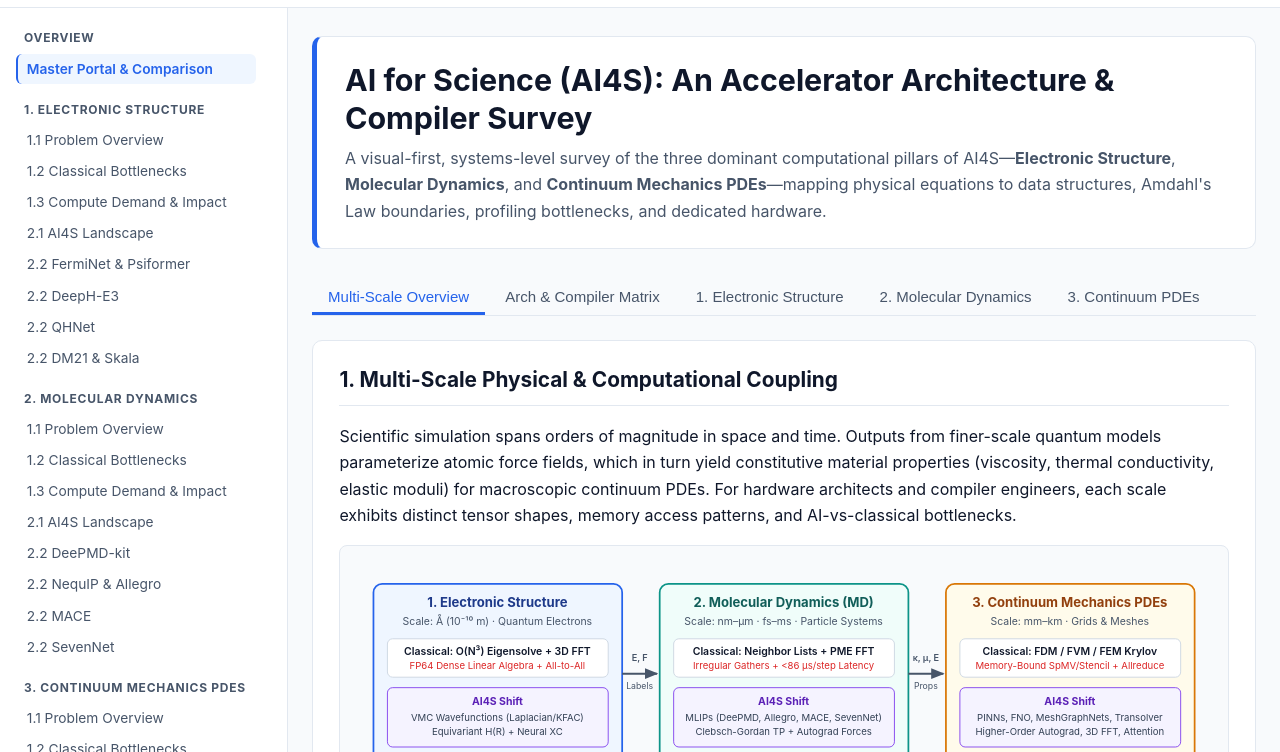
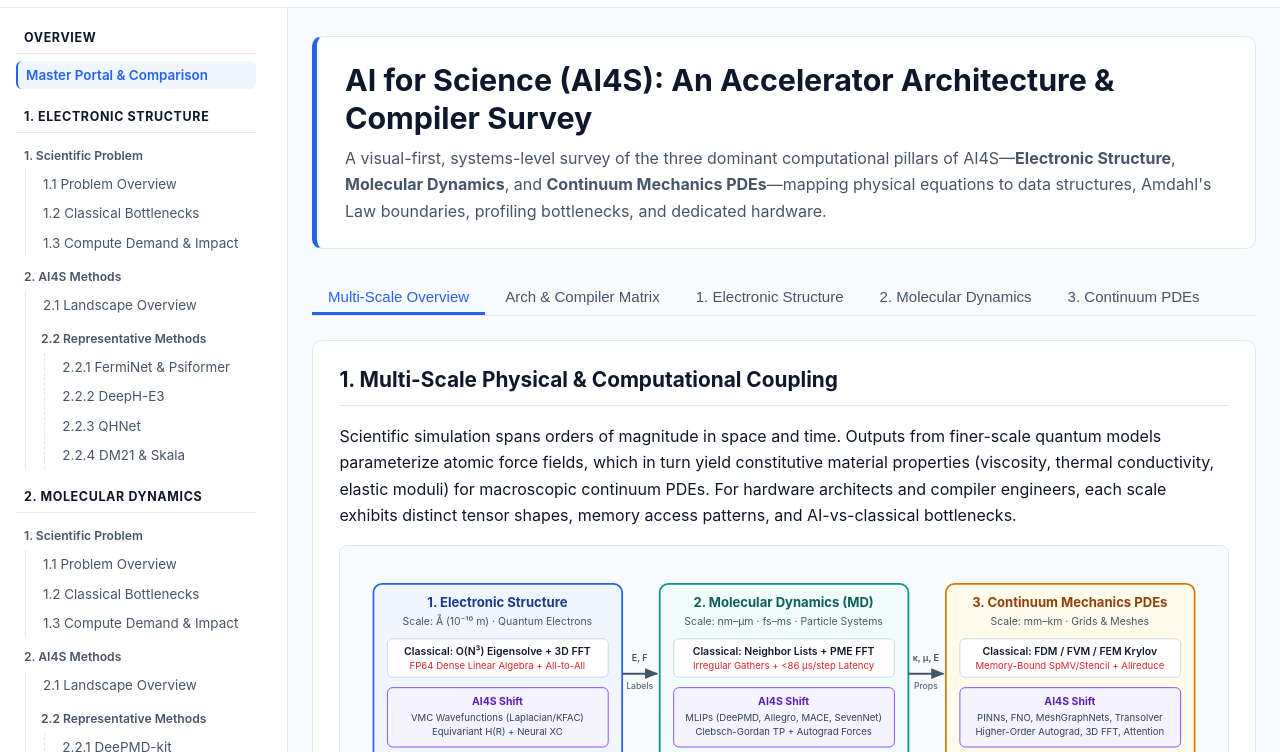
Before and after one commit to sandytruant/ai4s-survey, a plain HTML site: page index.html in a window 1280 px wide. Shown: the part 48-800 px from the top of the page. Drawn offline with nearby package versions, Linux system fonts and the light colour scheme.

Commit message:
Structure sidebar and portal tabs with 3-level hierarchy (2.2.1-2.2.4)

```diff
--- a/assets/app.js
+++ b/assets/app.js
@@ -10,43 +10,88 @@ const SURVEY_TREE = [
   {
     title: "1. Electronic Structure",
     pillar: "01_electronic_structure",
+    sections: [
+      {
+        label: "1. Scientific Problem",
         items: [
           { label: "1.1 Problem Overview", path: "01_electronic_structure/1_scientific_problem/1.1_problem_overview.html" },
           { label: "1.2 Classical Bottlenecks", path: "01_electronic_structure/1_scientific_problem/1.2_classical_methods_and_bottlenecks.html" },
           { label: "1.3 Compute Demand & Impact", path: "01_electronic_structure/1_scientific_problem/1.3_compute_demand_and_impact.html" },
-      { label: "2.1 AI4S Landscape", path: "01_electronic_structure/2_ai4s_methods/2.1_landscape_overview.html" },
-      { label: "2.2 FermiNet & Psiformer", path: "01_electronic_structure/2_ai4s_methods/2.2_representative_methods/ferminet_psiformer.html" },
-      { label: "2.2 DeepH-E3", path: "01_electronic_structure/2_ai4s_methods/2.2_representative_methods/deeph_e3.html" },
-      { label: "2.2 QHNet", path: "01_electronic_structure/2_ai4s_methods/2.2_representative_methods/qhnet.html" },
-      { label: "2.2 DM21 & Skala", path: "01_electronic_structure/2_ai4s_methods/2.2_representative_methods/dm21_skala.html" },
+        ],
+      },
+      {
+        label: "2. AI4S Methods",
+        items: [
+          { label: "2.1 Landscape Overview", path: "01_electronic_structure/2_ai4s_methods/2.1_landscape_overview.html" },
+        ],
+        subsection: {
+          label: "2.2 Representative Methods",
+          items: [
+            { label: "2.2.1 FermiNet & Psiformer", path: "01_electronic_structure/2_ai4s_methods/2.2_representative_methods/ferminet_psiformer.html" },
+            { label: "2.2.2 DeepH-E3", path: "01_electronic_structure/2_ai4s_methods/2.2_representative_methods/deeph_e3.html" },
+            { label: "2.2.3 QHNet", path: "01_electronic_structure/2_ai4s_methods/2.2_representative_methods/qhnet.html" },
+            { label: "2.2.4 DM21 & Skala", path: "01_electronic_structure/2_ai4s_methods/2.2_representative_methods/dm21_skala.html" },
+          ],
+        },
+      },
     ],
   },
   {
     title: "2. Molecular Dynamics",
     pillar: "02_molecular_dynamics",
+    sections: [
+      {
+        label: "1. Scientific Problem",
         items: [
           { label: "1.1 Problem Overview", path: "02_molecular_dynamics/1_scientific_problem/1.1_problem_overview.html" },
           { label: "1.2 Classical Bottlenecks", path: "02_molecular_dynamics/1_scientific_problem/1.2_classical_methods_and_bottlenecks.html" },
           { label: "1.3 Compute Demand & Impact", path: "02_molecular_dynamics/1_scientific_problem/1.3_compute_demand_and_impact.html" },
-      { label: "2.1 AI4S Landscape", path: "02_molecular_dynamics/2_ai4s_methods/2.1_landscape_overview.html" },
-      { label: "2.2 DeePMD-kit", path: "02_molecular_dynamics/2_ai4s_methods/2.2_representative_methods/deepmd_kit.html" },
-      { label: "2.2 NequIP & Allegro", path: "02_molecular_dynamics/2_ai4s_methods/2.2_representative_methods/nequip_allegro.html" },
-      { label: "2.2 MACE", path: "02_molecular_dynamics/2_ai4s_methods/2.2_representative_methods/mace.html" },
-      { label: "2.2 SevenNet", path: "02_molecular_dynamics/2_ai4s_methods/2.2_representative_methods/sevennet.html" },
+        ],
+      },
+      {
+        label: "2. AI4S Methods",
+        items: [
+          { label: "2.1 Landscape Overview", path: "02_molecular_dynamics/2_ai4s_methods/2.1_landscape_overview.html" },
+        ],
+        subsection: {
+          label: "2.2 Representative Methods",
+          items: [
+            { label: "2.2.1 DeePMD-kit", path: "02_molecular_dynamics/2_ai4s_methods/2.2_representative_methods/deepmd_kit.html" },
+            { label: "2.2.2 NequIP & Allegro", path: "02_molecular_dynamics/2_ai4s_methods/2.2_representative_methods/nequip_allegro.html" },
+            { label: "2.2.3 MACE", path: "02_molecular_dynamics/2_ai4s_methods/2.2_representative_methods/mace.html" },
+            { label: "2.2.4 SevenNet", path: "02_molecular_dynamics/2_ai4s_methods/2.2_representative_methods/sevennet.html" },
+          ],
+        },
+      },
     ],
   },
   {
     title: "3. Continuum Mechanics PDEs",
     pillar: "03_continuum_mechanics_pde",
+    sections: [
+      {
+        label: "1. Scientific Problem",
         items: [
           { label: "1.1 Problem Overview", path: "03_continuum_mechanics_pde/1_scientific_problem/1.1_problem_overview.html" },
           { label: "1.2 Classical Bottlenecks", path: "03_continuum_mechanics_pde/1_scientific_problem/1.2_classical_methods_and_bottlenecks.html" },
           { label: "1.3 Compute Demand & Impact", path: "03_continuum_mechanics_pde/1_scientific_problem/1.3_compute_demand_and_impact.html" },
-      { label: "2.1 AI4S Landscape", path: "03_continuum_mechanics_pde/2_ai4s_methods/2.1_landscape_overview.html" },
-      { label: "2.2 PINNs & PhysicsNeMo", path: "03_continuum_mechanics_pde/2_ai4s_methods/2.2_representative_methods/pinn_physicsnemo.html" },
-      { label: "2.2 Fourier Neural Operator", path: "03_continuum_mechanics_pde/2_ai4s_methods/2.2_representative_methods/fno_neuraloperator.html" },
-      { label: "2.2 MeshGraphNets", path: "03_continuum_mechanics_pde/2_ai4s_methods/2.2_representative_methods/meshgraphnets.html" },
-      { label: "2.2 Transolver & Poseidon", path: "03_continuum_mechanics_pde/2_ai4s_methods/2.2_representative_methods/transolver_poseidon.html" },
+        ],
+      },
+      {
+        label: "2. AI4S Methods",
+        items: [
+          { label: "2.1 Landscape Overview", path: "03_continuum_mechanics_pde/2_ai4s_methods/2.1_landscape_overview.html" },
+        ],
+        subsection: {
+          label: "2.2 Representative Methods",
+          items: [
+            { label: "2.2.1 PINNs & PhysicsNeMo", path: "03_continuum_mechanics_pde/2_ai4s_methods/2.2_representative_methods/pinn_physicsnemo.html" },
+            { label: "2.2.2 Fourier Neural Operator", path: "03_continuum_mechanics_pde/2_ai4s_methods/2.2_representative_methods/fno_neuraloperator.html" },
+            { label: "2.2.3 MeshGraphNets", path: "03_continuum_mechanics_pde/2_ai4s_methods/2.2_representative_methods/meshgraphnets.html" },
+            { label: "2.2.4 Transolver & Poseidon", path: "03_continuum_mechanics_pde/2_ai4s_methods/2.2_representative_methods/transolver_poseidon.html" },
+          ],
+        },
+      },
     ],
   },
 ];
@@ -67,6 +112,23 @@ function getCurrentRelPath(base) {
   return parts.slice(-(depth + 1)).join("/");
 }
 
+function makeNavList(items, base, currentPath, className = "") {
+  const ul = document.createElement("ul");
+  if (className) ul.className = className;
+  for (const item of items) {
+    const li = document.createElement("li");
+    const a = document.createElement("a");
+    a.href = base + item.path;
+    a.textContent = item.label;
+    if (currentPath === item.path) {
+      a.setAttribute("aria-current", "page");
+    }
+    li.appendChild(a);
+    ul.appendChild(li);
+  }
+  return ul;
+}
+
 function buildSidebarNav(base, currentPath) {
   const nav = document.createElement("nav");
   nav.className = "sidebar-nav";
@@ -77,19 +139,30 @@ function buildSidebarNav(base, currentPath) {
     h2.textContent = group.title;
     nav.appendChild(h2);
 
-    const ul = document.createElement("ul");
-    for (const item of group.items) {
-      const li = document.createElement("li");
-      const a = document.createElement("a");
-      a.href = base + item.path;
-      a.textContent = item.label;
-      if (currentPath === item.path) {
-        a.setAttribute("aria-current", "page");
+    if (group.items) {
+      nav.appendChild(makeNavList(group.items, base, currentPath));
     }
-      li.appendChild(a);
-      ul.appendChild(li);
+
+    if (group.sections) {
+      for (const sec of group.sections) {
+        const secLabel = document.createElement("div");
+        secLabel.className = "sidebar-section-label";
+        secLabel.textContent = sec.label;
+        nav.appendChild(secLabel);
+
+        const ul = makeNavList(sec.items, base, currentPath, "sidebar-sublist");
+        if (sec.subsection) {
+          const subLi = document.createElement("li");
+          const subLabel = document.createElement("div");
+          subLabel.className = "sidebar-section-label";
+          subLabel.textContent = sec.subsection.label;
+          subLi.appendChild(subLabel);
+          subLi.appendChild(makeNavList(sec.subsection.items, base, currentPath, "sidebar-sublist-l3"));
+          ul.appendChild(subLi);
         }
         nav.appendChild(ul);
+      }
+    }
   }
   return nav;
 }
--- a/assets/style.css
+++ b/assets/style.css
@@ -330,12 +330,15 @@ body {
 
 /* Sidebar Tree */
 .sidebar-nav h2 {
-  font-size: 0.75rem;
+  font-size: 0.78rem;
+  font-weight: 700;
   text-transform: uppercase;
-  letter-spacing: 0.06em;
-  color: var(--text-muted);
-  margin: 1rem 0 0.4rem;
+  letter-spacing: 0.05em;
+  color: var(--text);
+  margin: 1.15rem 0 0.45rem;
   padding-inline: 0.5rem;
+  padding-block-end: 0.25rem;
+  border-block-end: 1px solid var(--border);
 }
 
 .sidebar-nav h2:first-child {
@@ -352,11 +355,31 @@ body {
   margin-block: 0.1rem;
 }
 
+.sidebar-section-label {
+  font-size: 0.76rem;
+  font-weight: 600;
+  color: var(--text-muted);
+  padding: 0.4rem 0.5rem 0.15rem;
+  margin-block-start: 0.25rem;
+}
+
+.sidebar-sublist {
+  margin-inline-start: 0.55rem !important;
+  padding-inline-start: 0.45rem !important;
+  border-inline-start: 1px solid var(--border);
+}
+
+.sidebar-sublist-l3 {
+  margin-inline-start: 0.7rem !important;
+  padding-inline-start: 0.45rem !important;
+  border-inline-start: 1px dashed var(--border);
+}
+
 .sidebar-nav a {
   display: block;
-  padding: 0.34rem 0.55rem;
+  padding: 0.3rem 0.5rem;
   border-radius: 6px;
-  font-size: 0.86rem;
+  font-size: 0.84rem;
   color: var(--text-muted);
   text-decoration: none;
   line-height: 1.35;
@@ -373,13 +396,6 @@ body {
   color: var(--primary);
   font-weight: 600;
   border-inline-start-color: var(--primary);
-}
-
-.sidebar-group-title {
-  font-size: 0.78rem;
-  font-weight: 600;
-  color: var(--text);
-  padding: 0.45rem 0.55rem 0.15rem;
 }
 
 /* Mobile Navigation Drawer (<dialog>) */
--- a/index.html
+++ b/index.html
@@ -202,10 +202,15 @@
                 <h3>2. AI4S Methods &amp; Profiling</h3>
                 <ul>
                   <li><a href="01_electronic_structure/2_ai4s_methods/2.1_landscape_overview.html">2.1 Landscape Overview</a> — VMC, Hamiltonian prediction, Neural XC.</li>
-                  <li><a href="01_electronic_structure/2_ai4s_methods/2.2_representative_methods/ferminet_psiformer.html">2.2 FermiNet &amp; Psiformer</a> — Forward Laplacian (<code>folx</code>), KFAC, JAX/TPU.</li>
-                  <li><a href="01_electronic_structure/2_ai4s_methods/2.2_representative_methods/deeph_e3.html">2.2 DeepH-E3</a> — Equivariant $H(\mathbf{R})$, 1-shot sparse eigensolve.</li>
-                  <li><a href="01_electronic_structure/2_ai4s_methods/2.2_representative_methods/qhnet.html">2.2 QHNet</a> — 92% fewer tensor products, Amdahl shift to $HC=SCE$.</li>
-                  <li><a href="01_electronic_structure/2_ai4s_methods/2.2_representative_methods/dm21_skala.html">2.2 DM21 &amp; Skala</a> — Neural XC inside SCF, <code>GPU4PySCF</code> &amp; <code>GauXC</code>.</li>
+                  <li>
+                    <strong>2.2 Representative Methods</strong>
+                    <ul>
+                      <li><a href="01_electronic_structure/2_ai4s_methods/2.2_representative_methods/ferminet_psiformer.html">2.2.1 FermiNet &amp; Psiformer</a> — Forward Laplacian (<code>folx</code>), KFAC, JAX/TPU.</li>
+                      <li><a href="01_electronic_structure/2_ai4s_methods/2.2_representative_methods/deeph_e3.html">2.2.2 DeepH-E3</a> — Equivariant $H(\mathbf{R})$, 1-shot sparse eigensolve.</li>
+                      <li><a href="01_electronic_structure/2_ai4s_methods/2.2_representative_methods/qhnet.html">2.2.3 QHNet</a> — 92% fewer tensor products, Amdahl shift to $HC=SCE$.</li>
+                      <li><a href="01_electronic_structure/2_ai4s_methods/2.2_representative_methods/dm21_skala.html">2.2.4 DM21 &amp; Skala</a> — Neural XC inside SCF, <code>GPU4PySCF</code> &amp; <code>GauXC</code>.</li>
+                    </ul>
+                  </li>
                 </ul>
               </div>
             </div>
@@ -230,10 +235,15 @@
                 <h3>2. AI4S Methods &amp; Profiling</h3>
                 <ul>
                   <li><a href="02_molecular_dynamics/2_ai4s_methods/2.1_landscape_overview.html">2.1 Landscape Overview</a> — MLIPs vs. remaining classical neighbor/PME/Verlet kernels.</li>
-                  <li><a href="02_molecular_dynamics/2_ai4s_methods/2.2_representative_methods/deepmd_kit.html">2.2 DeePMD-kit</a> — Summit Gordon Bell &amp; Fugaku SC24 scaling, Anton/MDGRAPE context.</li>
-                  <li><a href="02_molecular_dynamics/2_ai4s_methods/2.2_representative_methods/nequip_allegro.html">2.2 NequIP &amp; Allegro</a> — Strictly local edge tensor products avoiding halo blowup.</li>
-                  <li><a href="02_molecular_dynamics/2_ai4s_methods/2.2_representative_methods/mace.html">2.2 MACE</a> — Higher-body-order ACE contraction &amp; <code>NVIDIA/cuEquivariance</code>.</li>
-                  <li><a href="02_molecular_dynamics/2_ai4s_methods/2.2_representative_methods/sevennet.html">2.2 SevenNet</a> — Multi-GPU spatial decomposition &amp; <code>FlashTP</code> fused kernels.</li>
+                  <li>
+                    <strong>2.2 Representative Methods</strong>
+                    <ul>
+                      <li><a href="02_molecular_dynamics/2_ai4s_methods/2.2_representative_methods/deepmd_kit.html">2.2.1 DeePMD-kit</a> — Summit Gordon Bell &amp; Fugaku SC24 scaling, Anton/MDGRAPE context.</li>
+                      <li><a href="02_molecular_dynamics/2_ai4s_methods/2.2_representative_methods/nequip_allegro.html">2.2.2 NequIP &amp; Allegro</a> — Strictly local edge tensor products avoiding halo blowup.</li>
+                      <li><a href="02_molecular_dynamics/2_ai4s_methods/2.2_representative_methods/mace.html">2.2.3 MACE</a> — Higher-body-order ACE contraction &amp; <code>NVIDIA/cuEquivariance</code>.</li>
+                      <li><a href="02_molecular_dynamics/2_ai4s_methods/2.2_representative_methods/sevennet.html">2.2.4 SevenNet</a> — Multi-GPU spatial decomposition &amp; <code>FlashTP</code> fused kernels.</li>
+                    </ul>
+                  </li>
                 </ul>
               </div>
             </div>
@@ -258,10 +268,15 @@
                 <h3>2. AI4S Methods &amp; Profiling</h3>
                 <ul>
                   <li><a href="03_continuum_mechanics_pde/2_ai4s_methods/2.1_landscape_overview.html">2.1 Landscape Overview</a> — PINNs, Neural Operators, GNNs, PDE Foundation Models.</li>
-                  <li><a href="03_continuum_mechanics_pde/2_ai4s_methods/2.2_representative_methods/pinn_physicsnemo.html">2.2 PINNs &amp; PhysicsNeMo</a> — Higher-order AD tape bottlenecks, <code>torch.compile</code> &amp; Warp.</li>
-                  <li><a href="03_continuum_mechanics_pde/2_ai4s_methods/2.2_representative_methods/fno_neuraloperator.html">2.2 Fourier Neural Operator</a> — 3D FFT transposes, <code>cuFFTDx</code>, TFNO, FPGA streaming FFT.</li>
-                  <li><a href="03_continuum_mechanics_pde/2_ai4s_methods/2.2_representative_methods/meshgraphnets.html">2.2 MeshGraphNets</a> — Unstructured <code>scatter_add</code> bandwidth &amp; RCM/Triton fusion.</li>
-                  <li><a href="03_continuum_mechanics_pde/2_ai4s_methods/2.2_representative_methods/transolver_poseidon.html">2.2 Transolver &amp; Poseidon</a> — $O(N)$ Physics-Attention &amp; Cerebras WSE / FPGA/CGRA synthesis.</li>
+                  <li>
+                    <strong>2.2 Representative Methods</strong>
+                    <ul>
+                      <li><a href="03_continuum_mechanics_pde/2_ai4s_methods/2.2_representative_methods/pinn_physicsnemo.html">2.2.1 PINNs &amp; PhysicsNeMo</a> — Higher-order AD tape bottlenecks, <code>torch.compile</code> &amp; Warp.</li>
+                      <li><a href="03_continuum_mechanics_pde/2_ai4s_methods/2.2_representative_methods/fno_neuraloperator.html">2.2.2 Fourier Neural Operator</a> — 3D FFT transposes, <code>cuFFTDx</code>, TFNO, FPGA streaming FFT.</li>
+                      <li><a href="03_continuum_mechanics_pde/2_ai4s_methods/2.2_representative_methods/meshgraphnets.html">2.2.3 MeshGraphNets</a> — Unstructured <code>scatter_add</code> bandwidth &amp; RCM/Triton fusion.</li>
+                      <li><a href="03_continuum_mechanics_pde/2_ai4s_methods/2.2_representative_methods/transolver_poseidon.html">2.2.4 Transolver &amp; Poseidon</a> — $O(N)$ Physics-Attention &amp; Cerebras WSE / FPGA/CGRA synthesis.</li>
+                    </ul>
+                  </li>
                 </ul>
               </div>
             </div>
```
Lines whose indentation alone changed are shown as unchanged.
